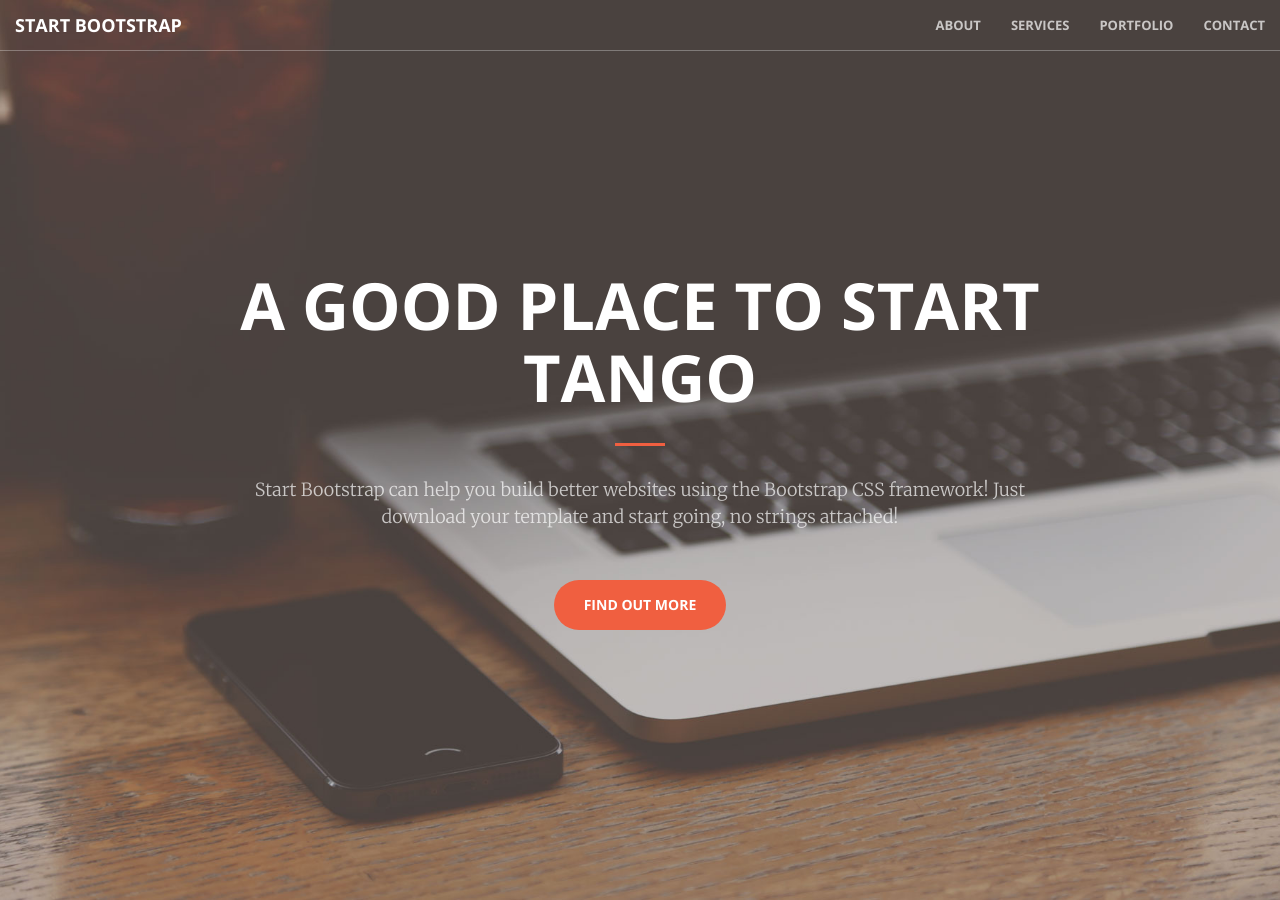
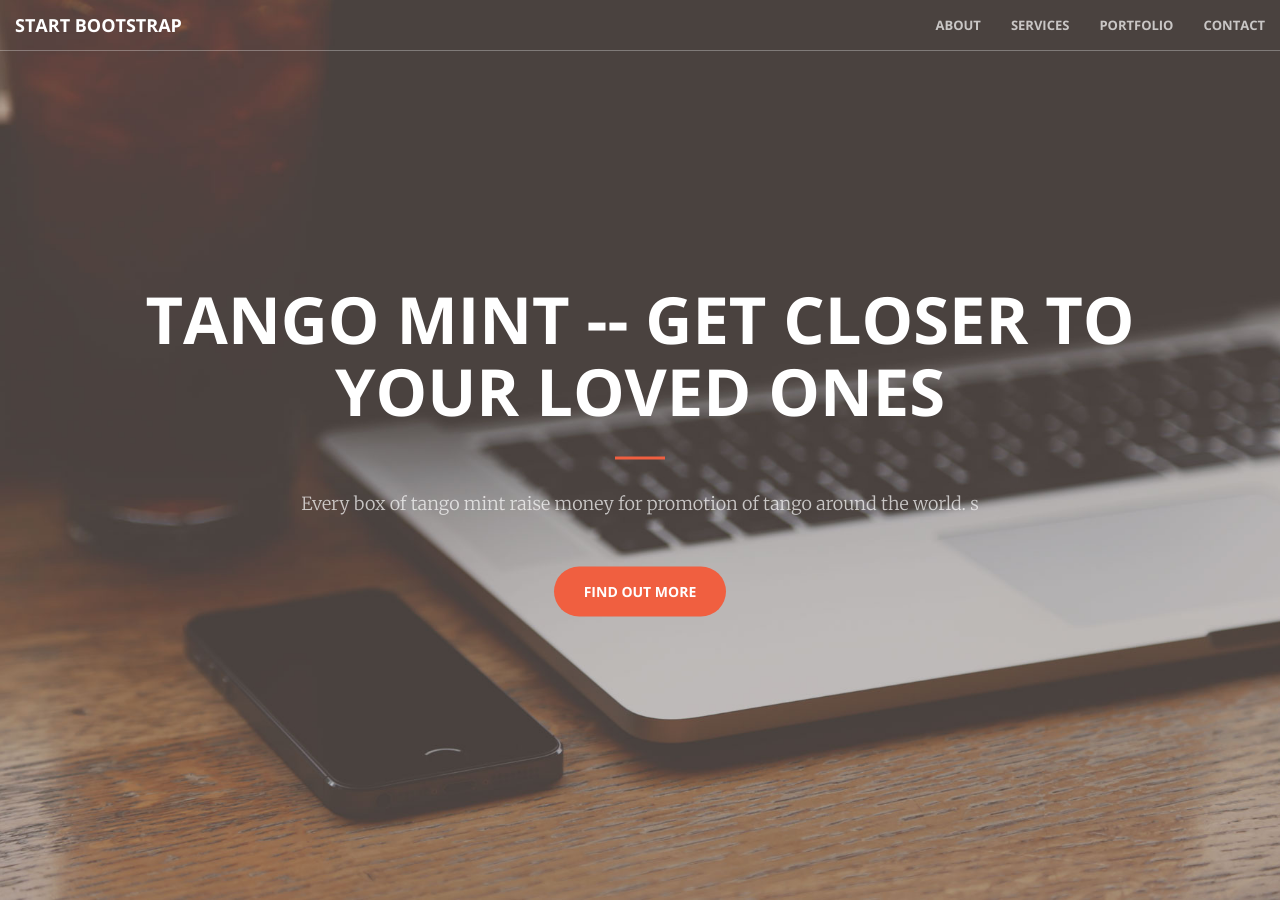
Before and after one commit to kaceo/kaceo.github.io, a Jekyll site: the page built from index.html, in a window 1280 px wide and 900 px high. Built offline with Jekyll 4.4.1, drawn with Linux system fonts in a browser that asks for light colours.

Commit message:
change to mint

```diff
--- a/_config.yml
+++ b/_config.yml
@@ -1,8 +1,13 @@
 # Site settings
-title: Tango Singapore Project
+title: Tango Mints
 email:
+
 description: > # this means to ignore newlines until "baseurl:"
+  Tango Mint is a fund-raising project for Tangueros Foundation
+  project grants
+
 baseurl: "" # the subpath of your site, e.g. /blog/
+
 url: "" # the base hostname & protocol for your site
 
 twitter_username:
--- a/_includes/header.html
+++ b/_includes/header.html
@@ -1,10 +1,12 @@
 <header>
   <div class="header-content">
     <div class="header-content-inner">
-            <h1>A Good Place to Start Tango
+      <h1>Tango Mint -- Get Closer to Your Loved Ones
       </h1>
       <hr>
-            <p>Start Bootstrap can help you build better websites using the Bootstrap CSS framework! Just download your template and start going, no strings attached!</p>
+      <p>Every box of tango mint raise money for
+        promotion of tango around the world.
+s      </p>
       <a href="#about" class="btn btn-primary btn-xl page-scroll">Find Out More</a>
     </div>
   </div>
```
Lines whose indentation alone changed are shown as unchanged.
